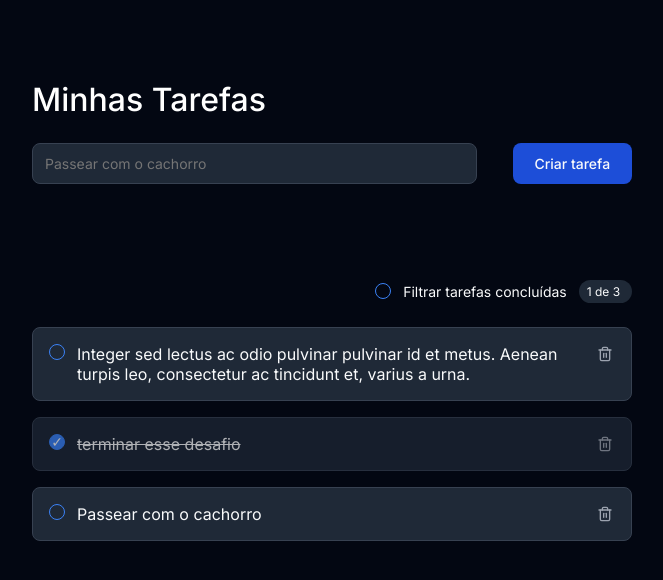
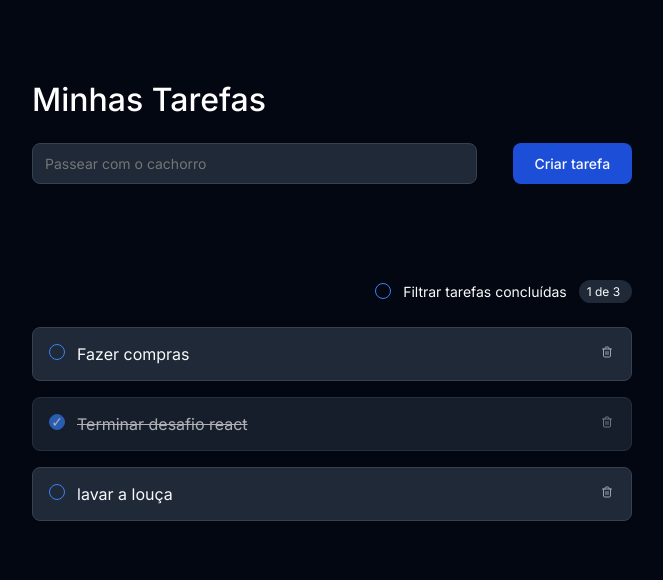
Before and after one commit to LoboThalita/ToDo-App, a React (Vite) app: page / in a window 1280 px wide. Shown: the top 580 px of the page, without its empty margins (308-971 px from the left). Built offline with nearby package versions, Linux system fonts and the light colour scheme; data requests are answered from the project's data file.

Commit message:
Pequenas correções

```diff
--- a/db.json
+++ b/db.json
@@ -1,19 +1,19 @@
 {
   "tasks": [
     {
-      "description": "Integer sed lectus ac odio pulvinar pulvinar id et metus. Aenean turpis leo, consectetur ac tincidunt et, varius a urna.",
+      "description": "Fazer compras",
+      "completed": false,
+      "id": 1
+    },
+    {
+      "description": "Terminar desafio react",
+      "completed": true,
+      "id": 2
+    },
+    {
+      "description": "lavar a louça",
       "completed": false,
       "id": 3
-    },
-    {
-      "description": "terminar esse desafio",
-      "completed": true,
-      "id": 4
-    },
-    {
-      "description": "Passear com o cachorro",
-      "completed": false,
-      "id": 5
     }
   ]
 }
--- a/src/Components/App.jsx
+++ b/src/Components/App.jsx
@@ -10,7 +10,6 @@ function App() {
   const [tasks, setTasks] = useState([]);
   const [checked, setChecked] = useState(false);
   const tasksDisplayed = checked ? tasks.filter((task) => !task.completed) : tasks;
-
 
   useEffect(() => {
     fetch(BASE_URL)
--- a/src/ModulesCss/ExistingTasks.module.css
+++ b/src/ModulesCss/ExistingTasks.module.css
@@ -55,19 +55,27 @@ li p {
 }
 
 li button {
+  width: 1rem;
+  height: 1rem;
   border: none;
   cursor: pointer;
+  justify-content: center;
   background: transparent;
   display: flex;
   padding: 0.125rem;
-  align-items: flex-start;
+  align-items: center;
   gap: 0.625rem;
   color: var(--gray-400);
-
 }
 
 li button:focus {
-  display: inline-flex;
-  border-radius: 0.5rem;
-  border: 2px solid var(--blue-500);
+  border-radius: 0.2rem;
 }
+
+li button:hover {
+  width: 1rem;
+  height: 1rem;
+  border-radius: 0.375rem;
+  background: rgba(75, 85, 99, 0.5);
+  color: var(--red-500);
+}
--- a/src/index.css
+++ b/src/index.css
@@ -36,18 +36,14 @@ body {
   font-size: 0.875rem;
 }
 
-input[type="checkbox"] {
-  /** TODO: Change the default checkbox input */
-}
-
 :focus {
-  outline: none;
-  box-shadow: 0 0 0 2px var(--blue-500) inset;
+  outline: 2px solid var(--blue-500);
+  outline-offset: 2px;
 }
 
 
 @media (max-width: 600px) {
   html {
-    font-size: 0.875rem;
+    font-size: 0.875%;
   }
 }
```
